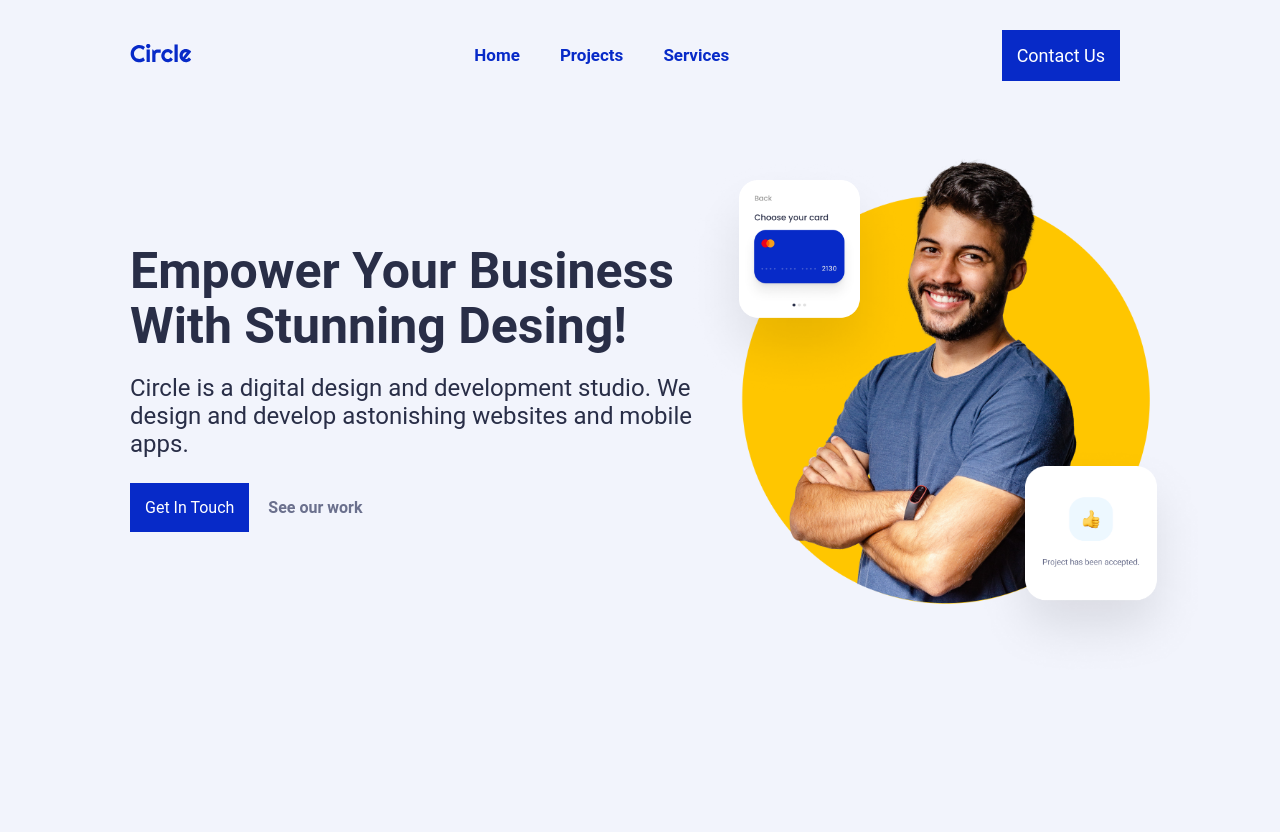
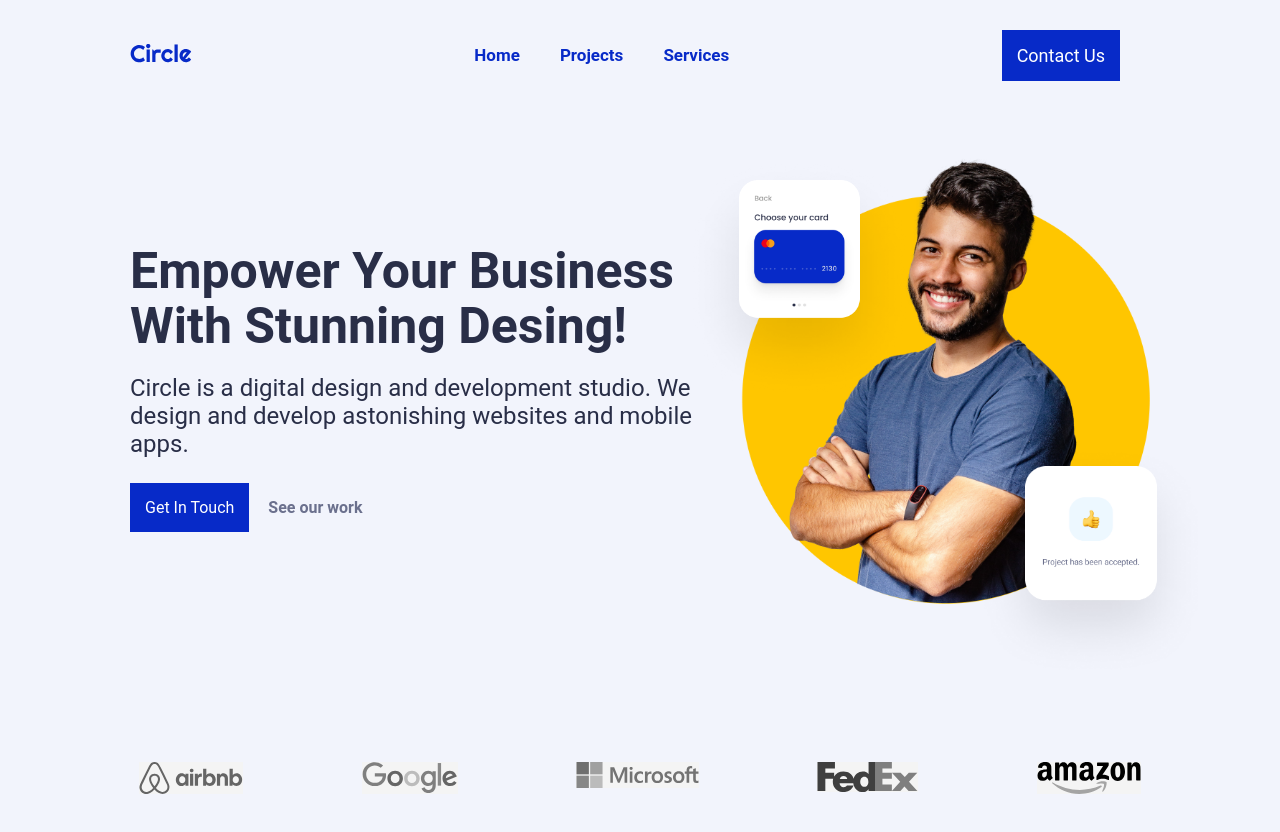
Before and after one commit to iyasyr/ironhack-module-1-project, a plain HTML site: page index.html in a window 1280 px wide. Before the commit the page ends 800 px from the top, so only its background shows below. Drawn offline with Linux system fonts and the light colour scheme.

Commit message:
feat: [clients-section] add client section

```diff
--- a/css/style.css
+++ b/css/style.css
@@ -201,6 +201,12 @@ small {
   color: var(--SecondaryDark);
 }
 
+.secondary-button:hover {
+  text-decoration: underline;
+  color: var(--Primary);
+  text-underline-offset: 1px;
+}
+
 /* Common Classes */
 .capitalize {
   text-transform: capitalize;
@@ -291,3 +297,50 @@ small {
   right: -15%;
   bottom: -15%;
 }
+
+
+/* Clients section */
+
+/* .clients-logos {} */
+
+
+.clients {
+  display: flex;
+  flex-flow: row wrap;
+  gap: 40px;
+}
+
+@media (min-width: 768px) {
+
+  .clients,
+  .services,
+  .recent-projects {
+    width: 90%;
+    margin: 0 auto;
+  }
+}
+
+@media (min-width: 768px) {
+  .clients {
+    display: grid;
+    grid-template-columns: repeat(3, 1fr);
+    margin-top: 150px;
+    margin-bottom: 200px;
+  }
+}
+
+@media (min-width: 992px) {
+  .clients {
+    display: flex;
+    justify-content: space-between;
+  }
+}
+
+.img-client {
+  margin: 0 auto;
+  filter: grayscale(1);
+}
+
+.img-client:hover {
+  filter: grayscale(0);
+}
--- a/index.html
+++ b/index.html
@@ -15,14 +15,15 @@
   <main-navbar></main-navbar>
 
 
-  <section class="hero">
+  <!-- Hero Section -->
+  <section id="hero" class="hero">
     <div class="hero-content">
       <h1 class="capitalize">Empower your Business with stunning desing!</h1>
       <h3>Circle is a digital design and development studio. We design and
         develop astonishing websites and mobile apps.</h3>
       <div class="hero-content-buttons">
         <a class="blue-button" href="#newsletter">Get in touch</a>
-        <a href="#projects">See our work</a>
+        <a href="#projects" class="secondary-button">See our work</a>
       </div>
     </div>
     <div class="hero-images">
@@ -32,6 +33,25 @@
     </div>
   </section>
 
+  <!-- Clients Section -->
+  <section class="clients">
+    <a href="https://www.airbnb.com" target="_blank">
+      <img class="img-client" src="./assets/logos/airbnb-logo.svg" alt="airbnb logo">
+    </a>
+    <a href="https://www.google.com" target="_blank">
+      <img class="img-client" src="./assets/logos/google-logo.svg" alt="Google logo">
+    </a>
+    <a href="https://www.microsoft.com" target="_blank">
+      <img class="img-client" src="./assets/logos/microsoft-logo.svg" alt="Microsoft logo">
+    </a>
+    <a href="https://www.fedex.com" target="_blank">
+      <img class="img-client" src="./assets/logos/fedex-logo.svg" alt="FedEx logo">
+    </a>
+    <a href="https://www.amazon.com" target="_blank">
+      <img class="img-client" src="./assets/logos/amazon-logo.svg" alt="amazon logo">
+    </a>
+  </section>
+
 </body>
 
 </html>
```
